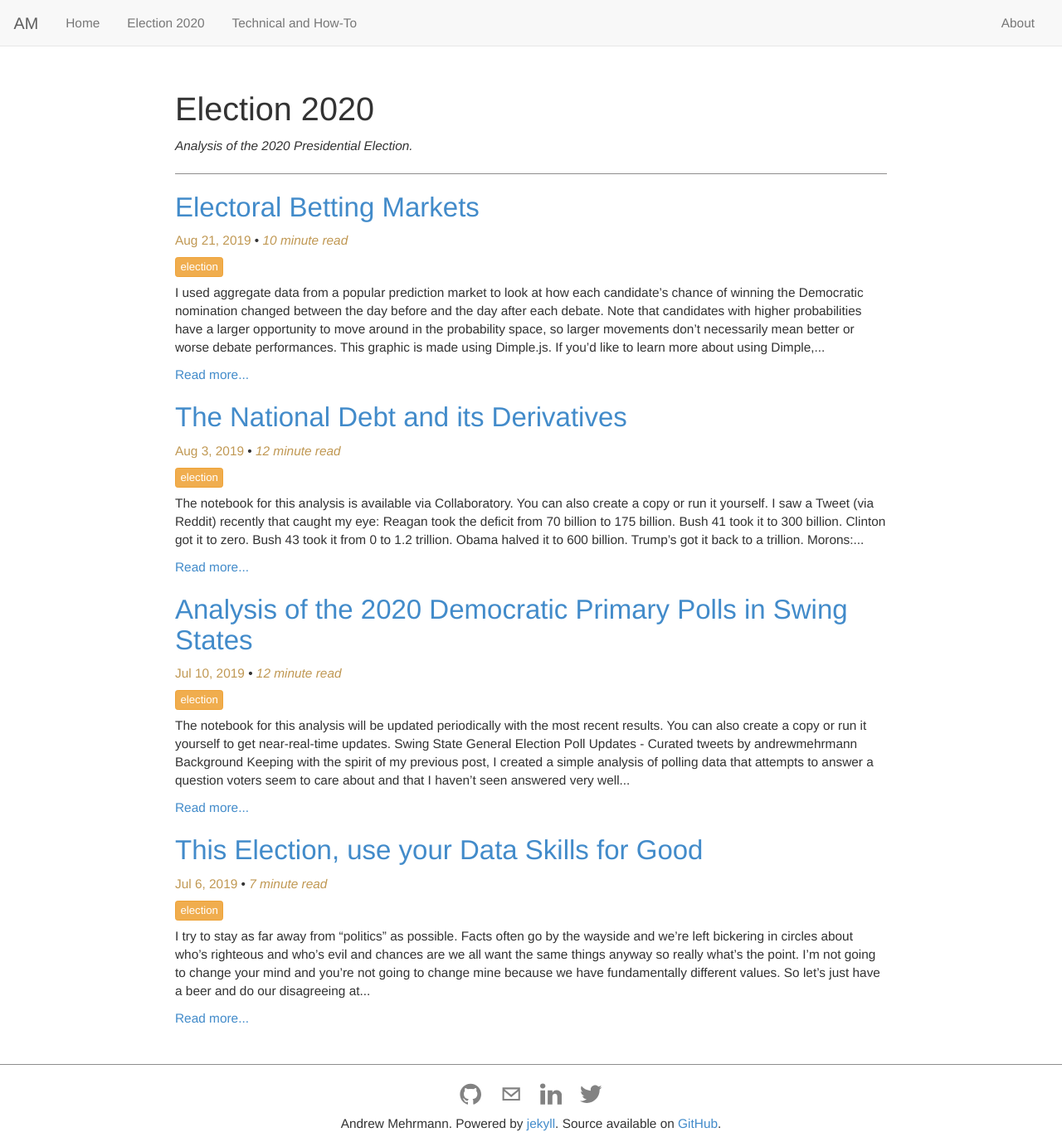
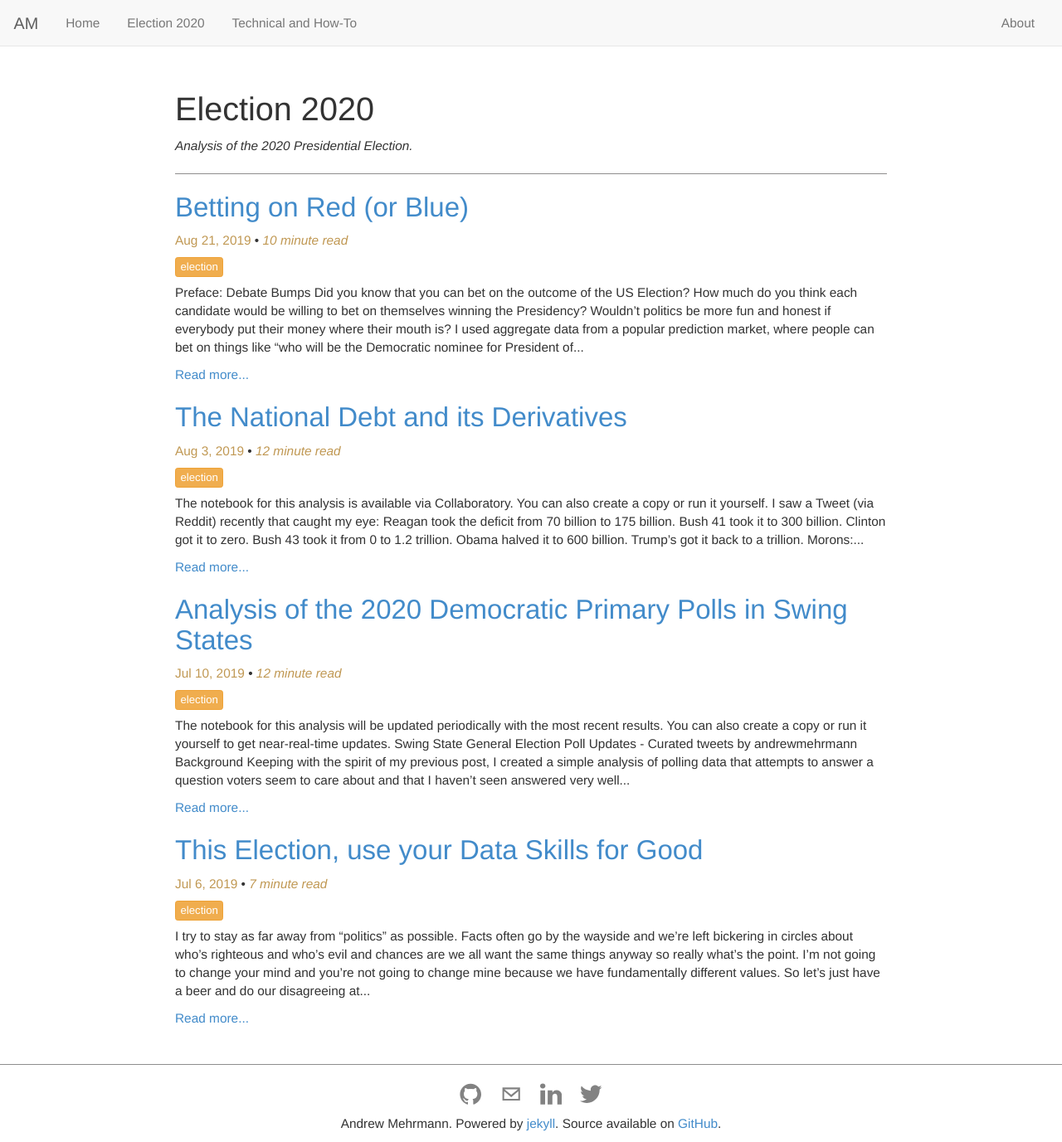
Before and after one commit to dkmehrmann/-deprecated-dkmehrmann.github.io, a Jekyll site: the page built from election.md, in a window 1280 px wide and 1377 px high. Shown: the whole window at 83% size. Built offline with Jekyll 4.4.1, drawn with Linux system fonts in a browser that asks for light colours; some of the changed lines change nothing that is shown.

Commit message:
several edits

```diff
--- a/_posts/2019-08-21-betting_markets.md
+++ b/_posts/2019-08-21-betting_markets.md
@@ -1,46 +1,46 @@
 ---
 layout: post
-title: "Electoral Betting Markets"
+title: "Betting on Red (or Blue)"
 author: "Andrew Mehrmann"
 date: "August 21, 2019"
 output: html_document
 tags: election
 ---
 
+## Preface: Debate Bumps
+
+Did you know that you can bet on the outcome of the US Election? How much do you think each candidate would be willing to bet on themselves winning the Presidency? Wouldn't politics be more fun and honest if everybody put their money where their mouth is?
+
+I used [aggregate data from a popular prediction market](https://electionbettingodds.com), where people can bet on things like "who will be the Democratic nominee for President of the United States," to look at how each candidate's chance of winning the nomination changed between the day before and the day after each debate. Note that candidates with higher probabilities have a larger opportunity to move around in the probability space, so larger movements don't necessarily mean better or worse debate performances.
+
 <div id="chartContainer"></div>
 
-I used [aggregate data from a popular prediction market](https://electionbettingodds.com) to look at how each candidate's chance of winning the Democratic nomination changed between the day before and the day after each debate. Note that candidates with higher probabilities have a larger opportunity to move around in the probability space, so larger movements don't necessarily mean better or worse debate performances.
+These debate bumps [are usually temporary](https://edition.cnn.com/2019/08/15/politics/debate-bumps-polling/index.html), but can provide insight to a campaign as to how their candidate is performing or which strategies are or aren't effective. Using data from prediction markets in addition to public opinion polls can supplement our understanding of the relationship between cause (strong or weak debate performance) and effect (change in public opinion).
 
-This graphic is made using [Dimple.js](http://dimplejs.org/). If you'd like to learn more about using Dimple, see [my previous post](/2019/08/20/dimple_for_ds.html).
-
-Keep reading to learn more about prediction markets and how they relate to elections!
+This graphic is made using [Dimple.js](http://dimplejs.org/). If you'd like to learn more about using Dimple, see [my previous post](/2019/08/20/dimple_for_ds.html). Keep reading to learn more about prediction markets and how they relate to elections!
 
 <hr>
 
 ## Prediction Markets
 
-Did you know that you can bet on the outcome of the US Election? How much do you think each candidate would be willing to bet on themselves winning the Presidency? Wouldn't politics be more fun and honest if everybody put their money where their mouth is?
+[Prediction markets](https://en.wikipedia.org/wiki/Prediction_market) make it possible to bet directly on the outcome of virtually any event. If you head to [PredictIt](https://www.predictit.org/markets/1/US-Elections) right now, you can buy a share of Donald Trump winning the 2020 election for \\$0.44. If he wins, you'd make \\$1 per share.
+If you buy a share, and the true probability of him winning is exactly 44%, you'd be expected to come out even (44% chance of winning a \\$1 is an expected revenue of \\$0.44, exactly what you spent on the share).
 
-From kitchen tables to smokey basements, how you bet tells us a lot about what you believe, perhaps even more than what you say or even think you believe. When applied to politics, how people bet inherently tells us what they believe, not what they want us to think they believe, because there is now a direct cost to lying or misleading.
+If you believe the probability is higher than 44%, say 50%, you would also believe that your expected revenue is \\$0.50, so you'd expect to profit \\$0.06 off of every share. If you're rational (and confident), you would find lots of these types of advantages, place many bets, and on average you'd come out a very rich person!
 
-[Prediction markets](https://en.wikipedia.org/wiki/Prediction_market) make it possible to bet directly on the outcome of virtually any event. If you head to [PredictIt](https://www.predictit.org/markets/1/US-Elections) right now, you can buy a share of Donald Trump winning the 2020 election for $0.44. If he wins, you'd make $1 per share.
-If you buy a share, and the true probability of him winning is exactly 44%, you'd be expected to come out even (44% chance of winning a $1 is an expected revenue of $0.44, exactly what you spent on the share).
+The fascinating thing about prediction markets is that you are buying and selling shares with other bettors, just like a stock market. And just like a stock market, your demand for shares (based on your belief that Trump has a higher likelihood of winning than 44%) would eventually raise the price level to a new equilibrium if you had enough capital (and guts) to keep buying shares until the marginal profit of each additional share was 0, or the point at which the price of a share was \\$0.50.
 
-If you believe the probability is higher than 44%, say 50%, you would also believe that your expected revenue is $0.50, so you'd expect to profit $0.06 off of every share. The fascinating thing about prediction markets is that you are buying and selling shares with other bettors, just like a stock market. And just like a stock market, your demand for shares (based on your belief that Trump has a higher likelihood of winning than 44%) would eventually raise the price level to a new equilibrium if you had enough capital (and guts) to keep buying shares until the marginal profit of each additional share was 0, or the point at which the price of a share was $0.50.
+In reality, it's not one person but many people who buy and sell these shares until an equilibrium is reached. In this sense, **prices in prediction markets reflect the aggregate belief of the probability of an event or outcome.** Pretty neat!
 
-In this sense, an efficient market means that the price corresponds to the probability of that event happening. Since prediction markets reflect the aggregate belief of those engaged with the market, they represent a pretty decent prediction of the likelihood of an event occuring.
+## Markets vs. Polls
 
-## Betting on Red/Blue
+Prediction markets can give much the same information that public opinion polls can give, namely which candidate is most likely to win an election or nomination. Prediction markets, when operating efficiently, offer two key benefits over public opinion polls: they **respond quickly to new information,** and they give **probabilistic predictions.**
 
-Prediction markets have been [shown empirically](http://researchdmr.com/RothschildPOQ2009.pdf) to be more predictive than polls in US elections. When compared to a predictive model like [the one employed at FiveThirtyEight](https://fivethirtyeight.com/features/a-users-guide-to-fivethirtyeights-2016-general-election-forecast/) they perform slightly worse (but could be adjusted to perform better, according to the author above).
+Polls often take days to reflect new information and require statistical maneuvering to give probabilistic predictions. What's more is that prediction markets have been [shown empirically](http://researchdmr.com/RothschildPOQ2009.pdf) to be more predictive than polls in US elections. When compared to a predictive model like [the one employed at FiveThirtyEight](https://fivethirtyeight.com/features/a-users-guide-to-fivethirtyeights-2016-general-election-forecast/) (that is largely based on polls), they perform slightly worse (but could be adjusted to perform better, according to the author cited above). With the amount of press that polls and models get, it's surprising to me that there is no similar coverage of the prediction markets.
 
-Prediction markets, when operating efficiently, offer two key benefits over polls: they **respond quickly to new information,** and they give **probabilistic predictions.** Polls often take days to reflect new information and require statistical maneuvering to give probabilistic predictions. With the amount of press that polls get, it's surprising to me that there is no similar coverage of the prediction markets.
+The *relationship* between prediction markets and polls is a tricky one. On the one hand, we expect polls to influence the prediction markets, as each new poll gives the bettors new information on the chances of each candidate winning. But the prediction market can also price in information quicker than polls, so there might also exist a lagged correlation in the other direction. You can even [bet on how a candidate will poll in the future](https://www.predictit.org/markets/detail/5740/What-will-Yang's-RCP-average-support-be-at-end-of-day-August-31), offering us the ability (or the illusion of the ability) to predict where polls are headed.
 
-An example of where prediction markets are especially useful is in monitoring debate performances. [The chart above](#chartContainer) demonstrates how one prediction market reacted to the first two debates within a day of their conclusion. These debate bumps [are usually temporary](https://edition.cnn.com/2019/08/15/politics/debate-bumps-polling/index.html), but can provide insight to a campaign as to how their candidate is performing, among other things.
-
-The relationship between prediction markets and polls is a tricky one. On the one hand, we expect polls to influence the prediction markets, as each new poll gives the bettors new information on the chances of each candidate winning. But the prediction market can also price in information quicker than polls, so there might also exist a lagged correlation in the other direction.
-
-That said, polls and prediction markets don't always tell the same story. I've produced some plots below of the 2016 primaries and general election, as well as the 2020 race to show and average of the polls recorded by [RealClearPolitics](https://RealClearPolitics.com) moves with the prediction markets aggregated at [ElectionBettingOdds](https://ElectionBettingOdds.com).
+It's also important to note that polls and prediction markets don't always tell the same story. I've produced some plots below of the 2016 primaries and general election, as well as the 2020 race to show and average of the polls recorded by [RealClearPolitics](https://RealClearPolitics.com) moves with the prediction markets aggregated at [ElectionBettingOdds](https://ElectionBettingOdds.com).
 
 I didn't account for sample size or pollster bias in the polling average, but instead took a 15-day rolling average of all polls collected by RCP. As the data is only used for visual comparison, I assume this is not a huge deal as the trend lines for a sophisticated average and my rolling average should look about the same.
 
@@ -115,13 +115,13 @@ Now there are a whole lot of caveats to give here. For starters, this assumes th
 
 The other caveat is that calculating the conditional probability like this implies the events are *independent*, which they certainly are not. If support for a candidate in the Primary changes, it's possible that whatever event triggered that change will also change their support in a general election.
 
-Nevertheless, this could give a hint as to which candidates are more "electable" in a general election. Interestingly, the two most progressive candidates in the field - Warren and Sanders - have consistently shown high levels of electability when measured like this, which runs contrary to the centrist strategies of Harris and Biden. See [here](https://primary.guide/) for real-time updates to these conditional probabilities.
+Nevertheless, this could give a hint as to which candidates are more "electable" in a general election. Interestingly, the two most progressive candidates in the field - Warren and Sanders - have consistently shown high levels of electability when measured like this, which raises questions for the centrists like Harris and Biden. See [here](https://primary.guide/) for real-time updates to these conditional probabilities.
 
 ## Conclusion
 
-Prediction Markets are a really interesting tool that can supplement our ability to predict the future. When applied to politics, they can provide information more quickly than polls, and naturally aggregate more disparate sources of information. This can be helpful to inform campaign strategy or otherwise understand factors that influence election outcomes in smaller time windows than public opinion polls.
+Prediction Markets and the data they generate can supplement our ability to predict the future. When applied to politics, they can provide information more quickly than polls, and naturally aggregate more disparate sources of information. This can be helpful to inform campaign strategy or otherwise understand factors that influence election outcomes in smaller time windows than public opinion polls alone.
 
-Prediction markets alone do not replace polling, or polls-based models, but they do provide a promising alternative or supplement, especially when speed-to-insight is a concern.
+Prediction markets should certainly not replace polling, or polls-based models, but they do provide a promising alternative or supplement, especially when speed-to-insight is a concern.
 
 ## Appendix
 
```
